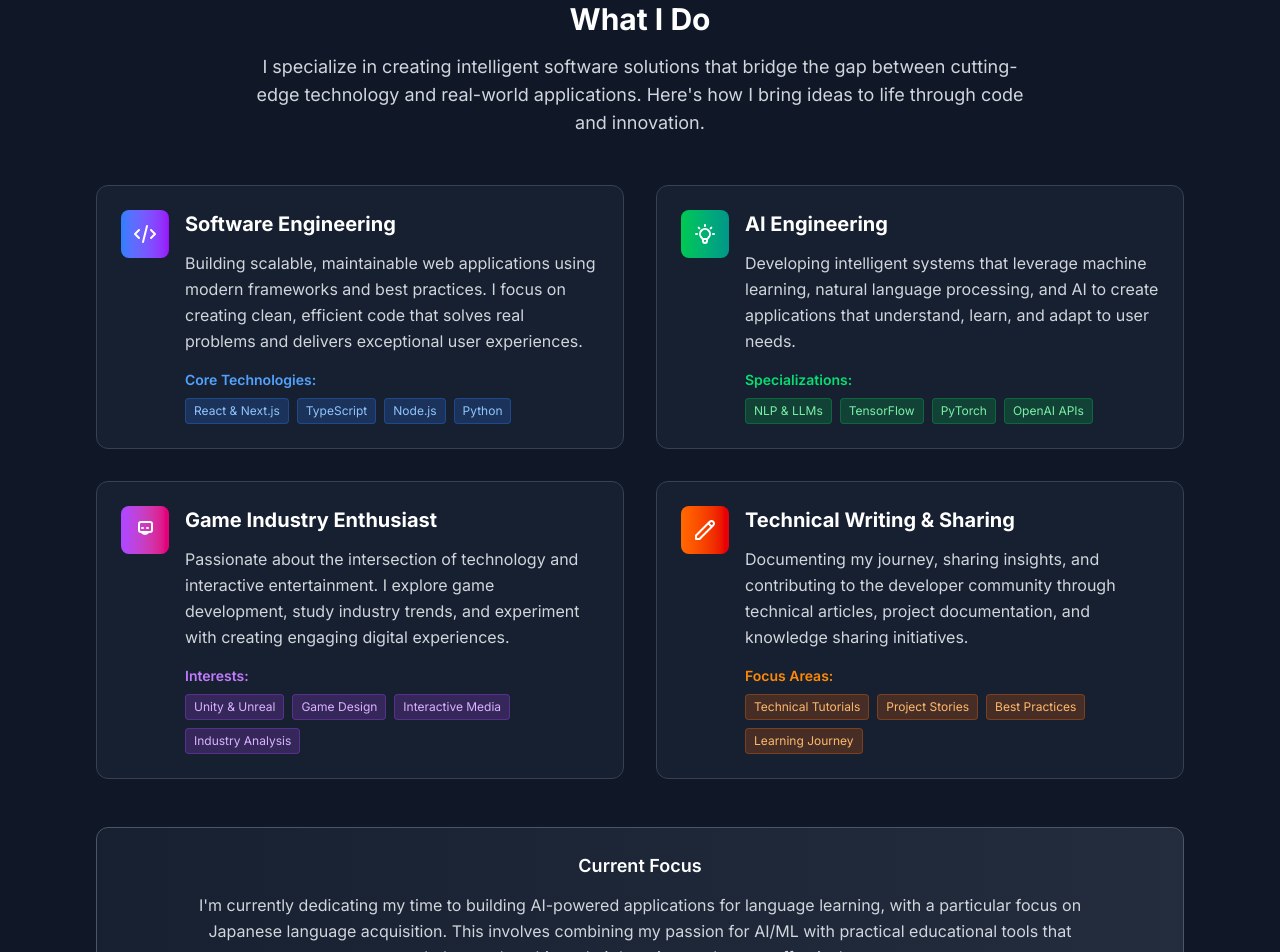
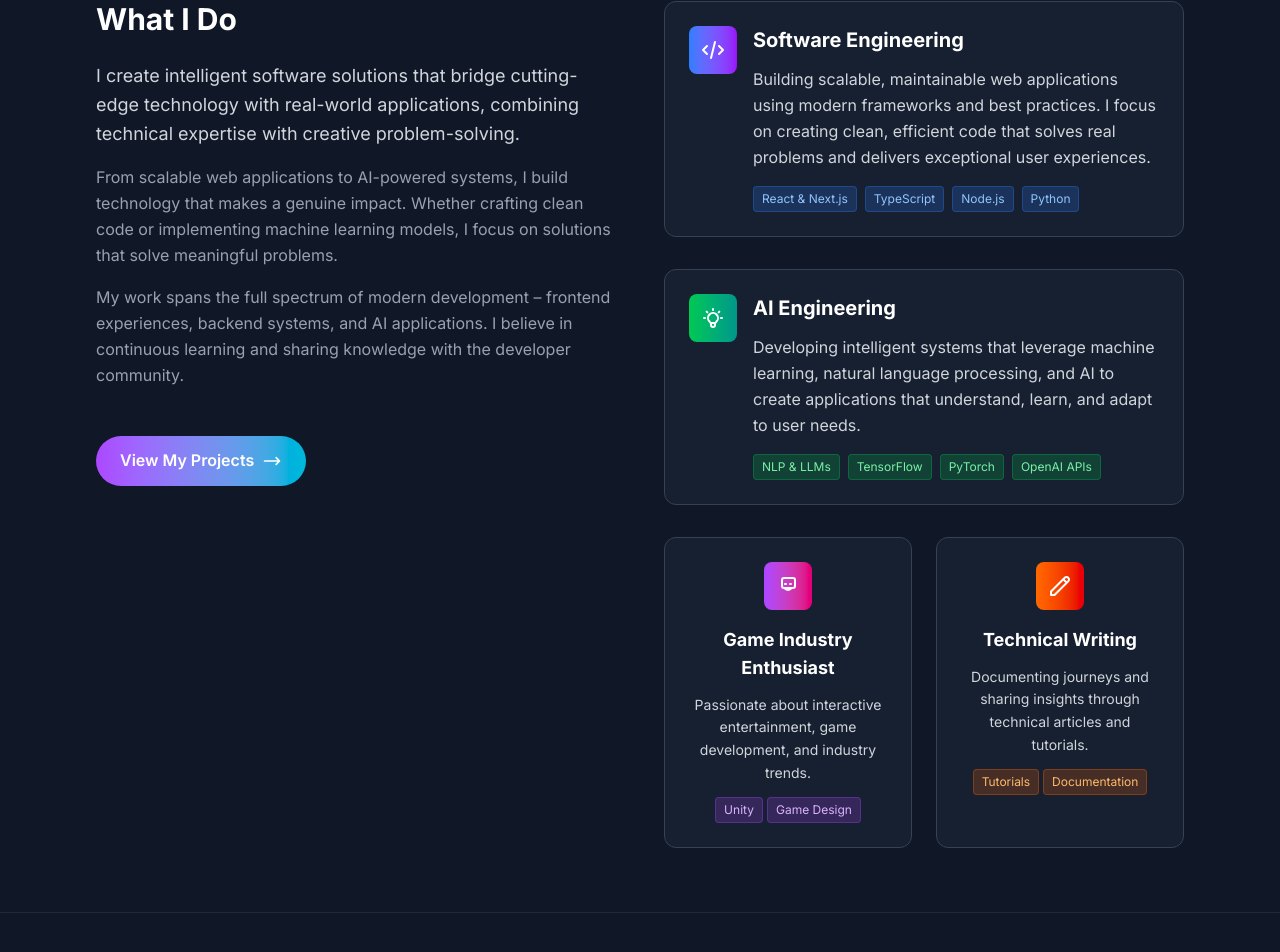
Before and after one commit to miles-hollifield/miles-portfolio-blog, a Next.js app: page / in a window 1280 px wide. Shown: the part 1556-2508 px from the top of the page. Built offline with nearby package versions, Linux system fonts and the light colour scheme.

Commit message:
Refactor "What I Do" section: Enhance visibility animations, update content structure, and improve CTA button for better user engagement

```diff
--- a/src/app/page.tsx
+++ b/src/app/page.tsx
@@ -21,7 +21,7 @@ export default function HomePage() {
             setVisible(true);
           }
         },
-        { threshold: 0.1, rootMargin: "-10% 0px" }
+        { threshold: 0.4, rootMargin: "-25% 0px" }
       );
     };
 
@@ -121,28 +121,7 @@ export default function HomePage() {
               </div>
 
               {/* CTA Buttons */}
-              <div className="flex flex-col sm:flex-row gap-3 sm:gap-4 lg:gap-6 relative z-10 animate-fade-in-up animation-delay-800">
-                <Link
-                  href="/projects"
-                  className="group inline-flex items-center justify-center px-4 py-2 lg:px-6 lg:py-3 bg-gradient-to-r from-purple-500 to-cyan-500 rounded-full text-white font-semibold transition-all duration-300 hover:shadow-lg hover:shadow-purple-500/25 hover:scale-105 cursor-pointer relative z-10 text-xs sm:text-sm lg:text-base"
-                >
-                  View My Work
-                  <svg className="ml-2 w-3 h-3 lg:w-4 lg:h-4 group-hover:translate-x-1 transition-transform" fill="none" stroke="currentColor" viewBox="0 0 24 24">
-                    <path strokeLinecap="round" strokeLinejoin="round" strokeWidth={2} d="M17 8l4 4m0 0l-4 4m4-4H3" />
-                  </svg>
-                </Link>
-                <Link
-                  href="/contact"
-                  className="group inline-flex items-center justify-center px-4 py-2 lg:px-6 lg:py-3 bg-gradient-to-r from-gray-800 to-gray-700 border border-gray-600 rounded-full text-gray-300 font-semibold hover:bg-gradient-to-r hover:from-gray-700 hover:to-gray-600 hover:border-gray-400 hover:text-white hover:shadow-lg hover:shadow-gray-500/25 hover:scale-105 transition-all duration-300 cursor-pointer relative z-10 text-xs sm:text-sm lg:text-base overflow-hidden"
-                >
-                  <span className="relative z-10">Let&apos;s Talk</span>
-                  <svg className="ml-2 w-3 h-3 lg:w-4 lg:h-4 relative z-10 group-hover:translate-x-1 transition-transform" fill="none" stroke="currentColor" viewBox="0 0 24 24">
-                    <path strokeLinecap="round" strokeLinejoin="round" strokeWidth={2} d="M8 12h.01M12 12h.01M16 12h.01M21 12c0 4.418-4.03 8-9 8a9.863 9.863 0 01-4.255-.949L3 20l1.395-3.72C3.512 15.042 3 13.574 3 12c0-4.418 4.03-8 9-8s9 3.582 9 8z" />
-                  </svg>
-                  {/* Subtle animated background effect */}
-                  <div className="absolute inset-0 bg-gradient-to-r from-purple-600/0 via-cyan-600/10 to-purple-600/0 translate-x-[-100%] group-hover:translate-x-[100%] transition-transform duration-1000 ease-out"></div>
-                </Link>
-              </div>
+
             </div>
 
             {/* Right Column - Visual Elements */}
@@ -341,19 +320,52 @@ export default function HomePage() {
       {/* What I Do Section */}
       <section className="py-16 bg-gray-900 border-t border-gray-800" ref={whatIDoRef}>
         <div className="mx-auto max-w-6xl px-4 sm:px-6 lg:px-8">
-          <div className={`text-center mb-12 transition-all duration-1000 ${
+          <div className="max-w-6xl mx-auto grid lg:grid-cols-2 gap-8 lg:gap-12">
+            {/* Left Column - Section Header */}
+            <div className={`space-y-6 transition-all duration-1000 ${
               whatIDoVisible ? 'animate-fade-in-up' : 'opacity-0 translate-y-8'
             }`}>
-            <h2 className="text-3xl font-bold text-white mb-4">What I Do</h2>
-            <p className="text-lg text-gray-300 max-w-3xl mx-auto">
-              I specialize in creating intelligent software solutions that bridge the gap between cutting-edge technology and real-world applications.
-              Here&apos;s how I bring ideas to life through code and innovation.
+
+              {/* Section Header */}
+              <div className="space-y-6">
+                <h2 className="text-3xl font-bold text-white">What I Do</h2>
+                <div className="space-y-4">
+                  <p className="text-lg text-gray-300 leading-relaxed">
+                    I create intelligent software solutions that bridge cutting-edge technology with real-world applications,
+                    combining technical expertise with creative problem-solving.
+                  </p>
+
+                  <p className="text-base text-gray-400 leading-relaxed">
+                    From scalable web applications to AI-powered systems, I build technology that makes a genuine impact.
+                    Whether crafting clean code or implementing machine learning models, I focus on solutions that solve meaningful problems.
+                  </p>
+
+                  <p className="text-base text-gray-400 leading-relaxed">
+                    My work spans the full spectrum of modern development – frontend experiences, backend systems, and AI applications.
+                    I believe in continuous learning and sharing knowledge with the developer community.
                   </p>
                 </div>
 
-          <div className={`grid grid-cols-1 md:grid-cols-2 gap-8 transition-all duration-1000 delay-200 ${
+                {/* CTA Button */}
+                <div className="pt-6">
+                  <Link
+                    href="/projects"
+                    className="inline-flex items-center px-6 py-3 bg-gradient-to-r from-purple-500 to-cyan-500 rounded-full text-white font-semibold transition-all duration-300 hover:shadow-lg hover:shadow-purple-500/25 hover:scale-105"
+                  >
+                    View My Projects
+                    <svg className="ml-2 w-5 h-5" fill="none" stroke="currentColor" viewBox="0 0 24 24">
+                      <path strokeLinecap="round" strokeLinejoin="round" strokeWidth={2} d="M17 8l4 4m0 0l-4 4m4-4H3" />
+                    </svg>
+                  </Link>
+                </div>
+              </div>
+            </div>
+
+            {/* Right Column - Main Services */}
+            <div className={`space-y-8 transition-all duration-1000 delay-200 ${
               whatIDoVisible ? 'animate-fade-in-up' : 'opacity-0 translate-y-8'
             }`}>
+
               {/* Software Engineering */}
               <div className="bg-gray-800/50 rounded-xl p-6 border border-gray-700 hover:border-blue-500/50 transition-all duration-300 group">
                 <div className="flex items-start space-x-4">
@@ -368,14 +380,11 @@ export default function HomePage() {
                       Building scalable, maintainable web applications using modern frameworks and best practices.
                       I focus on creating clean, efficient code that solves real problems and delivers exceptional user experiences.
                     </p>
-                  <div className="space-y-2">
-                    <h4 className="text-sm font-semibold text-blue-400">Core Technologies:</h4>
                     <div className="flex flex-wrap gap-2">
                       <span className="px-2 py-1 bg-blue-500/20 border border-blue-500/30 rounded text-blue-300 text-xs">React & Next.js</span>
                       <span className="px-2 py-1 bg-blue-500/20 border border-blue-500/30 rounded text-blue-300 text-xs">TypeScript</span>
                       <span className="px-2 py-1 bg-blue-500/20 border border-blue-500/30 rounded text-blue-300 text-xs">Node.js</span>
                       <span className="px-2 py-1 bg-blue-500/20 border border-blue-500/30 rounded text-blue-300 text-xs">Python</span>
-                    </div>
                     </div>
                   </div>
                 </div>
@@ -395,8 +404,6 @@ export default function HomePage() {
                       Developing intelligent systems that leverage machine learning, natural language processing, and AI to create
                       applications that understand, learn, and adapt to user needs.
                     </p>
-                  <div className="space-y-2">
-                    <h4 className="text-sm font-semibold text-green-400">Specializations:</h4>
                     <div className="flex flex-wrap gap-2">
                       <span className="px-2 py-1 bg-green-500/20 border border-green-500/30 rounded text-green-300 text-xs">NLP & LLMs</span>
                       <span className="px-2 py-1 bg-green-500/20 border border-green-500/30 rounded text-green-300 text-xs">TensorFlow</span>
@@ -406,74 +413,47 @@ export default function HomePage() {
                   </div>
                 </div>
               </div>
-            </div>
 
+              {/* Game Industry & Technical Writing */}
+              <div className="grid md:grid-cols-2 gap-6">
                 {/* Game Industry Enthusiast */}
                 <div className="bg-gray-800/50 rounded-xl p-6 border border-gray-700 hover:border-purple-500/50 transition-all duration-300 group">
-              <div className="flex items-start space-x-4">
-                <div className="inline-flex items-center justify-center w-12 h-12 bg-gradient-to-r from-purple-500 to-pink-600 rounded-lg group-hover:scale-110 transition-transform duration-300 flex-shrink-0">
+                  <div className="text-center">
+                    <div className="inline-flex items-center justify-center w-12 h-12 bg-gradient-to-r from-purple-500 to-pink-600 rounded-lg group-hover:scale-110 transition-transform duration-300 mb-4">
                       <svg className="w-6 h-6 text-white" fill="none" stroke="currentColor" viewBox="0 0 24 24">
                         <path strokeLinecap="round" strokeLinejoin="round" strokeWidth={2} d="M14.828 14.828a4 4 0 01-5.656 0M9 10h1m4 0h1m-6 4h8a2 2 0 002-2V6a2 2 0 00-2-2H8a2 2 0 00-2 2v6a2 2 0 002 2z" />
                       </svg>
                     </div>
-                <div className="flex-1">
-                  <h3 className="text-xl font-bold text-white mb-3 group-hover:text-purple-400 transition-colors">Game Industry Enthusiast</h3>
-                  <p className="text-gray-300 mb-4 leading-relaxed">
-                    Passionate about the intersection of technology and interactive entertainment. I explore game development,
-                    study industry trends, and experiment with creating engaging digital experiences.
+                    <h4 className="text-lg font-bold text-white mb-3 group-hover:text-purple-400 transition-colors">Game Industry Enthusiast</h4>
+                    <p className="text-gray-300 text-sm leading-relaxed mb-3">
+                      Passionate about interactive entertainment, game development, and industry trends.
                     </p>
-                  <div className="space-y-2">
-                    <h4 className="text-sm font-semibold text-purple-400">Interests:</h4>
-                    <div className="flex flex-wrap gap-2">
-                      <span className="px-2 py-1 bg-purple-500/20 border border-purple-500/30 rounded text-purple-300 text-xs">Unity & Unreal</span>
+                    <div className="flex flex-wrap gap-1 justify-center">
+                      <span className="px-2 py-1 bg-purple-500/20 border border-purple-500/30 rounded text-purple-300 text-xs">Unity</span>
                       <span className="px-2 py-1 bg-purple-500/20 border border-purple-500/30 rounded text-purple-300 text-xs">Game Design</span>
-                      <span className="px-2 py-1 bg-purple-500/20 border border-purple-500/30 rounded text-purple-300 text-xs">Interactive Media</span>
-                      <span className="px-2 py-1 bg-purple-500/20 border border-purple-500/30 rounded text-purple-300 text-xs">Industry Analysis</span>
+                    </div>
+                  </div>
+                </div>
+
+                {/* Technical Writing */}
+                <div className="bg-gray-800/50 rounded-xl p-6 border border-gray-700 hover:border-orange-500/50 transition-all duration-300 group">
+                  <div className="text-center">
+                    <div className="inline-flex items-center justify-center w-12 h-12 bg-gradient-to-r from-orange-500 to-red-600 rounded-lg group-hover:scale-110 transition-transform duration-300 mb-4">
+                      <svg className="w-6 h-6 text-white" fill="none" stroke="currentColor" viewBox="0 0 24 24">
+                        <path strokeLinecap="round" strokeLinejoin="round" strokeWidth={2} d="M15.232 5.232l3.536 3.536m-2.036-5.036a2.5 2.5 0 113.536 3.536L6.5 21.036H3v-3.572L16.732 3.732z" />
+                      </svg>
+                    </div>
+                    <h4 className="text-lg font-bold text-white mb-3 group-hover:text-orange-400 transition-colors">Technical Writing</h4>
+                    <p className="text-gray-300 text-sm leading-relaxed mb-3">
+                      Documenting journeys and sharing insights through technical articles and tutorials.
+                    </p>
+                    <div className="flex flex-wrap gap-1 justify-center">
+                      <span className="px-2 py-1 bg-orange-500/20 border border-orange-500/30 rounded text-orange-300 text-xs">Tutorials</span>
+                      <span className="px-2 py-1 bg-orange-500/20 border border-orange-500/30 rounded text-orange-300 text-xs">Documentation</span>
                     </div>
                   </div>
                 </div>
               </div>
-            </div>
-
-            {/* Technical Writing & Sharing */}
-            <div className="bg-gray-800/50 rounded-xl p-6 border border-gray-700 hover:border-orange-500/50 transition-all duration-300 group">
-              <div className="flex items-start space-x-4">
-                <div className="inline-flex items-center justify-center w-12 h-12 bg-gradient-to-r from-orange-500 to-red-600 rounded-lg group-hover:scale-110 transition-transform duration-300 flex-shrink-0">
-                  <svg className="w-6 h-6 text-white" fill="none" stroke="currentColor" viewBox="0 0 24 24">
-                    <path strokeLinecap="round" strokeLinejoin="round" strokeWidth={2} d="M15.232 5.232l3.536 3.536m-2.036-5.036a2.5 2.5 0 113.536 3.536L6.5 21.036H3v-3.572L16.732 3.732z" />
-                  </svg>
-                </div>
-                <div className="flex-1">
-                  <h3 className="text-xl font-bold text-white mb-3 group-hover:text-orange-400 transition-colors">Technical Writing & Sharing</h3>
-                  <p className="text-gray-300 mb-4 leading-relaxed">
-                    Documenting my journey, sharing insights, and contributing to the developer community through technical articles,
-                    project documentation, and knowledge sharing initiatives.
-                  </p>
-                  <div className="space-y-2">
-                    <h4 className="text-sm font-semibold text-orange-400">Focus Areas:</h4>
-                    <div className="flex flex-wrap gap-2">
-                      <span className="px-2 py-1 bg-orange-500/20 border border-orange-500/30 rounded text-orange-300 text-xs">Technical Tutorials</span>
-                      <span className="px-2 py-1 bg-orange-500/20 border border-orange-500/30 rounded text-orange-300 text-xs">Project Stories</span>
-                      <span className="px-2 py-1 bg-orange-500/20 border border-orange-500/30 rounded text-orange-300 text-xs">Best Practices</span>
-                      <span className="px-2 py-1 bg-orange-500/20 border border-orange-500/30 rounded text-orange-300 text-xs">Learning Journey</span>
-                    </div>
-                  </div>
-                </div>
-              </div>
-            </div>
-          </div>
-
-          {/* Additional Info Section */}
-          <div className={`mt-12 text-center transition-all duration-1000 delay-400 ${
-            whatIDoVisible ? 'animate-fade-in-up' : 'opacity-0 translate-y-8'
-          }`}>
-            <div className="bg-gradient-to-r from-gray-800/50 to-gray-700/50 rounded-xl p-6 border border-gray-600">
-              <h3 className="text-lg font-semibold text-white mb-3">Current Focus</h3>
-              <p className="text-gray-300 max-w-4xl mx-auto leading-relaxed">
-                I&apos;m currently dedicating my time to building AI-powered applications for language learning,
-                with a particular focus on Japanese language acquisition. This involves combining my passion for
-                AI/ML with practical educational tools that help people achieve their learning goals more effectively.
-              </p>
             </div>
           </div>
         </div>
```
Lines whose indentation alone changed are shown as unchanged.
